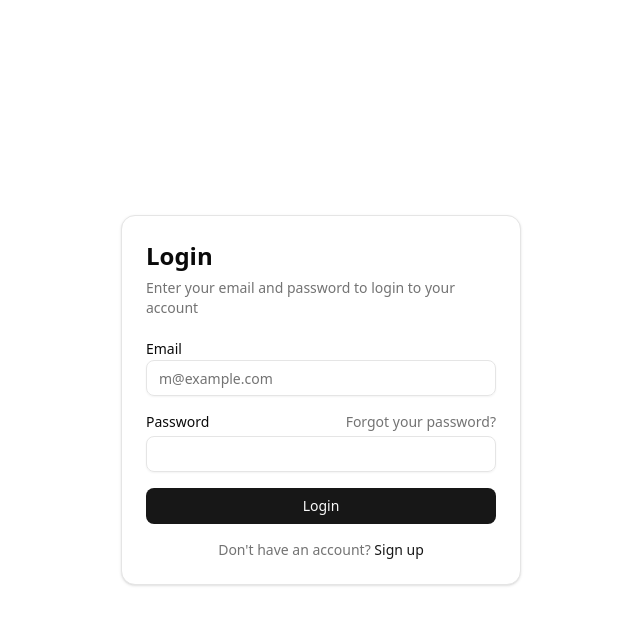
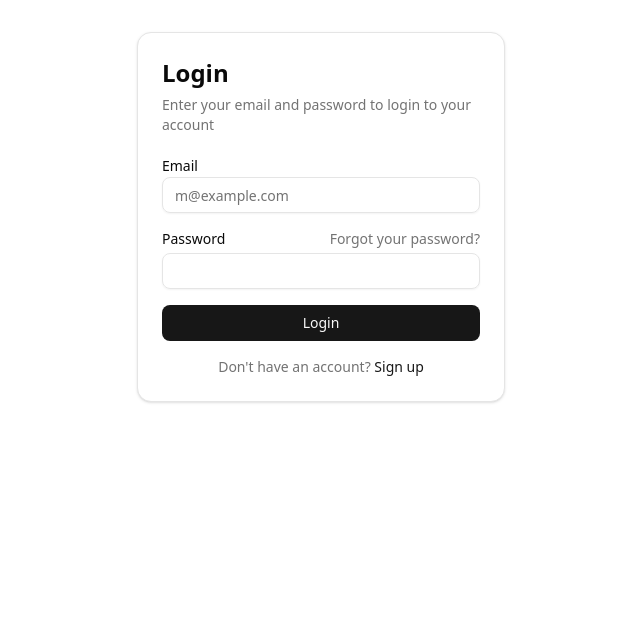
Before and after one commit to VCTR-Y/team404_NF_youcode, a React (Vite) app: page /login in a window 1280 px wide. Shown: the top 624 px of the page, without its empty margins (319-959 px from the left). Built offline with nearby package versions, Linux system fonts and the light colour scheme; no server answers.

Commit message:
better login form

```diff
--- a/src/App.tsx
+++ b/src/App.tsx
@@ -1,7 +1,11 @@
 import { useEffect, useState } from 'react'
 import { createClient } from '@/lib/supabase/client'
+import { BrowserRouter, Routes, Route, Navigate } from 'react-router-dom'
 import { LoginForm } from './components/login-form'
 import { Dashboard } from './components/dashboard'
+import { SignUpForm } from './components/sign-up-form'
+import { ForgotPasswordForm } from './components/forgot-password-form'
+import { UpdatePasswordForm } from './components/update-password-form'
 
 function App() {
   const [session, setSession] = useState<boolean | null>(null)
@@ -31,13 +35,26 @@ function App() {
   // }
 
   return (
-    <div className="min-h-screen grid place-items-center antialiased px-4 py-8">
-      {session ? (
-        <Dashboard />
-      ) : (
-        <LoginForm className="w-full max-w-[400px]" />
-      )}
-    </div>
+    <BrowserRouter>
+      <div className="h-full w-full place-items-center antialiased ">
+        <Routes>
+          {session ? (
+            <>
+              <Route path="/dashboard" element={<Dashboard />} />
+              <Route path="*" element={<Navigate to="/dashboard" replace />} />
+            </>
+          ) : (
+            <>
+              <Route path="/login" element={<LoginForm className="w-full max-w-[400px] px-4 py-8" />} />
+              <Route path="/signup" element={<SignUpForm className="w-full max-w-[400px]" />} />
+              <Route path="/forgot-password" element={<ForgotPasswordForm className="w-full max-w-[400px]" />} />
+              <Route path="/update-password" element={<UpdatePasswordForm className="w-full max-w-[400px]" />} />
+              <Route path="*" element={<Navigate to="/login" replace />} />
+            </>
+          )}
+        </Routes>
+      </div>
+    </BrowserRouter>
   )
 }
 
--- a/src/main.tsx
+++ b/src/main.tsx
@@ -1,11 +1,10 @@
-
 import { createRoot } from 'react-dom/client'
+import { ThemeProvider } from 'next-themes'
 import './index.css'
 import App from './App.tsx'
 
-
 createRoot(document.getElementById('root')!).render(
-
-      <App />
-
+  <ThemeProvider attribute="class" defaultTheme="system" enableSystem>
+    <App />
+  </ThemeProvider>
 )
```
